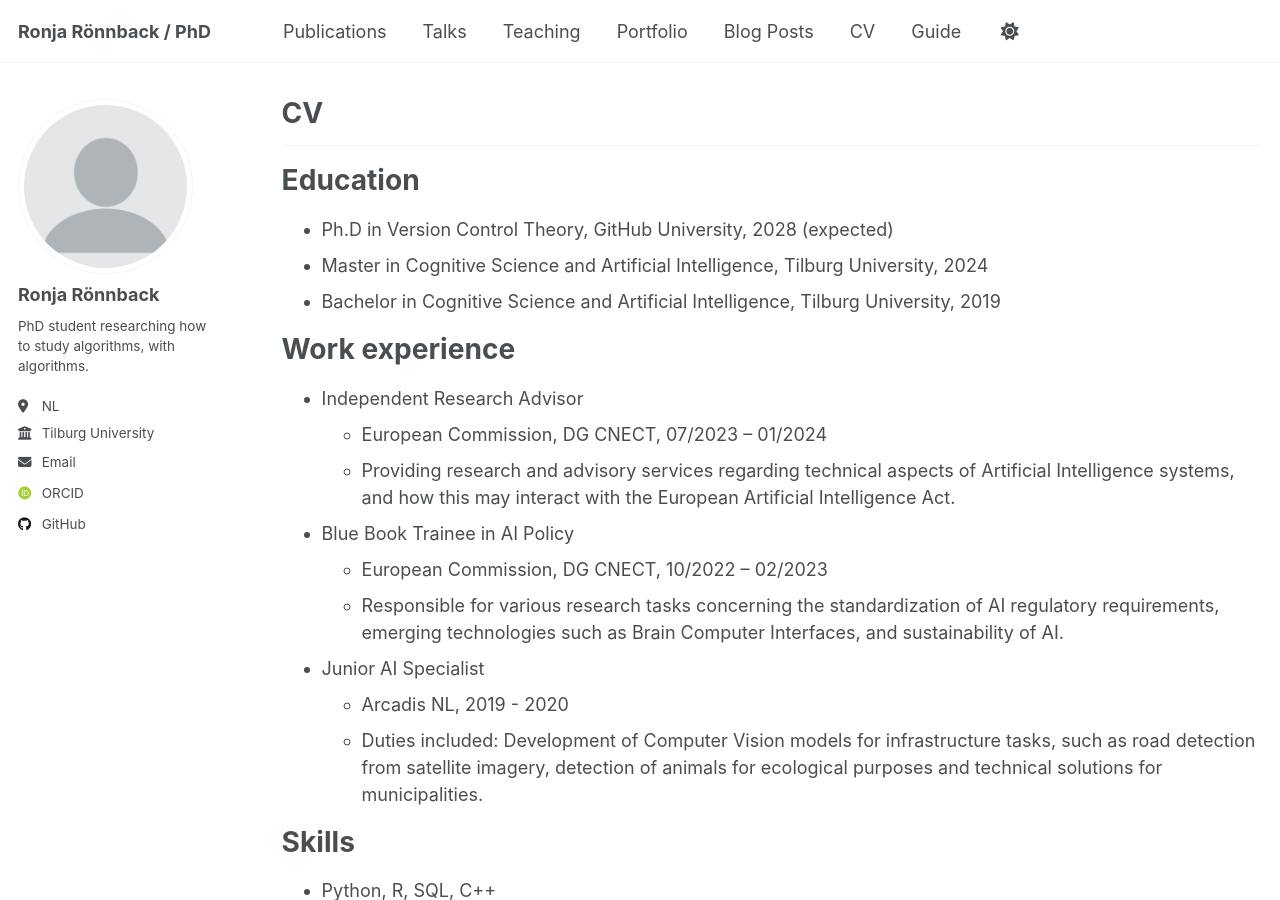
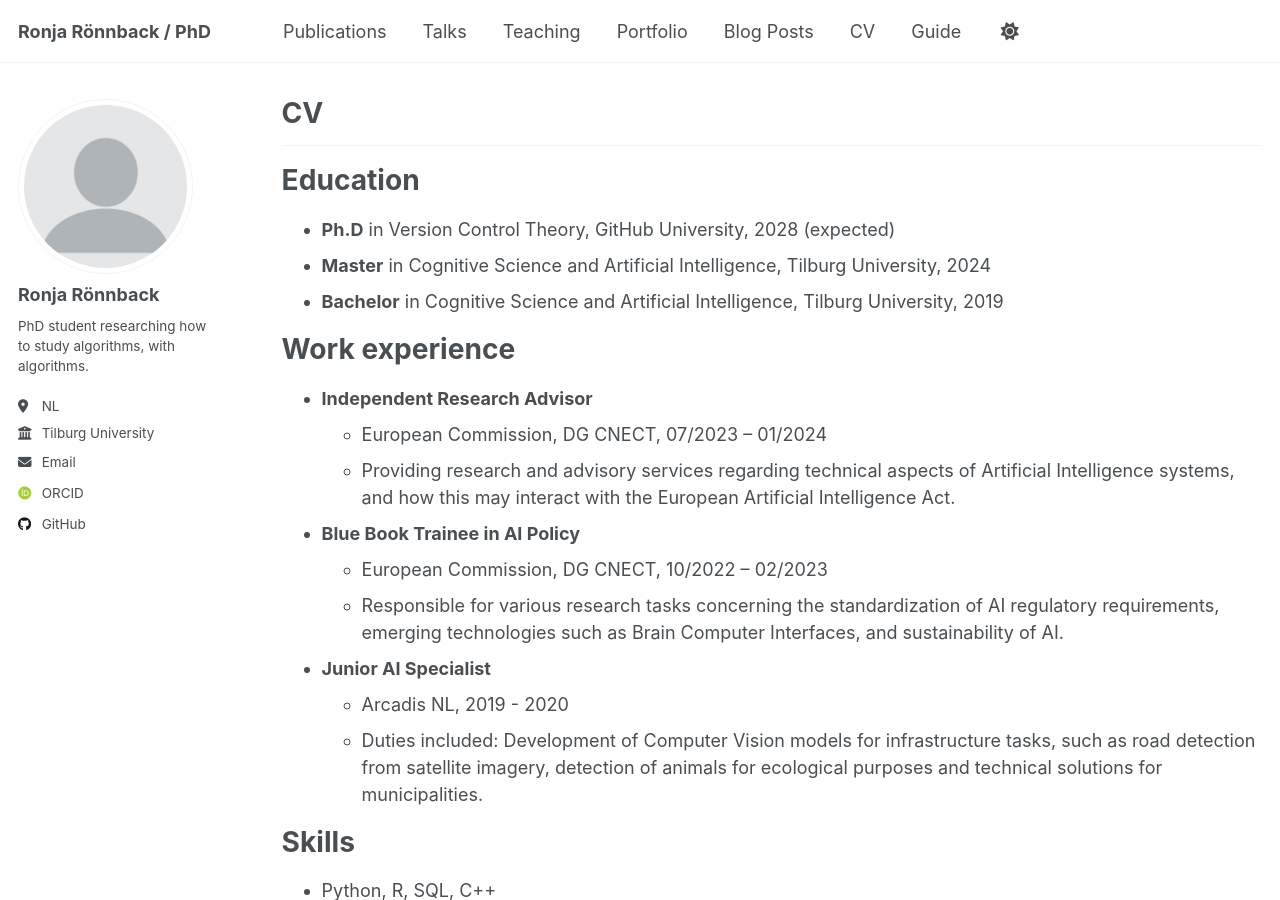
Before and after one commit to rtronnback/rtronnback.github.io, a Jekyll site: the page built from _pages/cv.md, in a window 1280 px wide and 900 px high. Built offline with Jekyll 4.4.1, drawn with Linux system fonts in a browser that asks for light colours; some web fonts are replaced; a script that is not in the unit is left out; a file with an impossible date is left out.

Commit message:
Update cv.md

```diff
--- a/_pages/cv.md
+++ b/_pages/cv.md
@@ -13,21 +13,21 @@ redirect_from:
 
 Education
 ======
-* Ph.D in Version Control Theory, GitHub University, 2028 (expected)
-* Master in Cognitive Science and Artificial Intelligence, Tilburg University, 2024
-* Bachelor in Cognitive Science and Artificial Intelligence, Tilburg University, 2019
+* **Ph.D** in Version Control Theory, GitHub University, 2028 (expected)
+* **Master** in Cognitive Science and Artificial Intelligence, Tilburg University, 2024
+* **Bachelor** in Cognitive Science and Artificial Intelligence, Tilburg University, 2019
 
 Work experience
 ======
-* Independent Research Advisor
+* **Independent Research Advisor**
   * European Commission, DG CNECT, 07/2023 – 01/2024
   * Providing research and advisory services regarding technical aspects of Artificial Intelligence systems, and how this may interact with the European Artificial Intelligence Act.
 
-* Blue Book Trainee in AI Policy
+* **Blue Book Trainee in AI Policy**
   * European Commission, DG CNECT, 10/2022 – 02/2023
   * Responsible for various research tasks concerning the standardization of AI regulatory requirements, emerging technologies such as Brain Computer Interfaces, and sustainability of AI.
 
-* Junior AI Specialist
+* **Junior AI Specialist**
   * Arcadis NL, 2019 - 2020
   * Duties included: Development of Computer Vision models for infrastructure tasks, such as road detection from satellite imagery, detection of animals for ecological purposes and technical solutions for municipalities.
 
```
